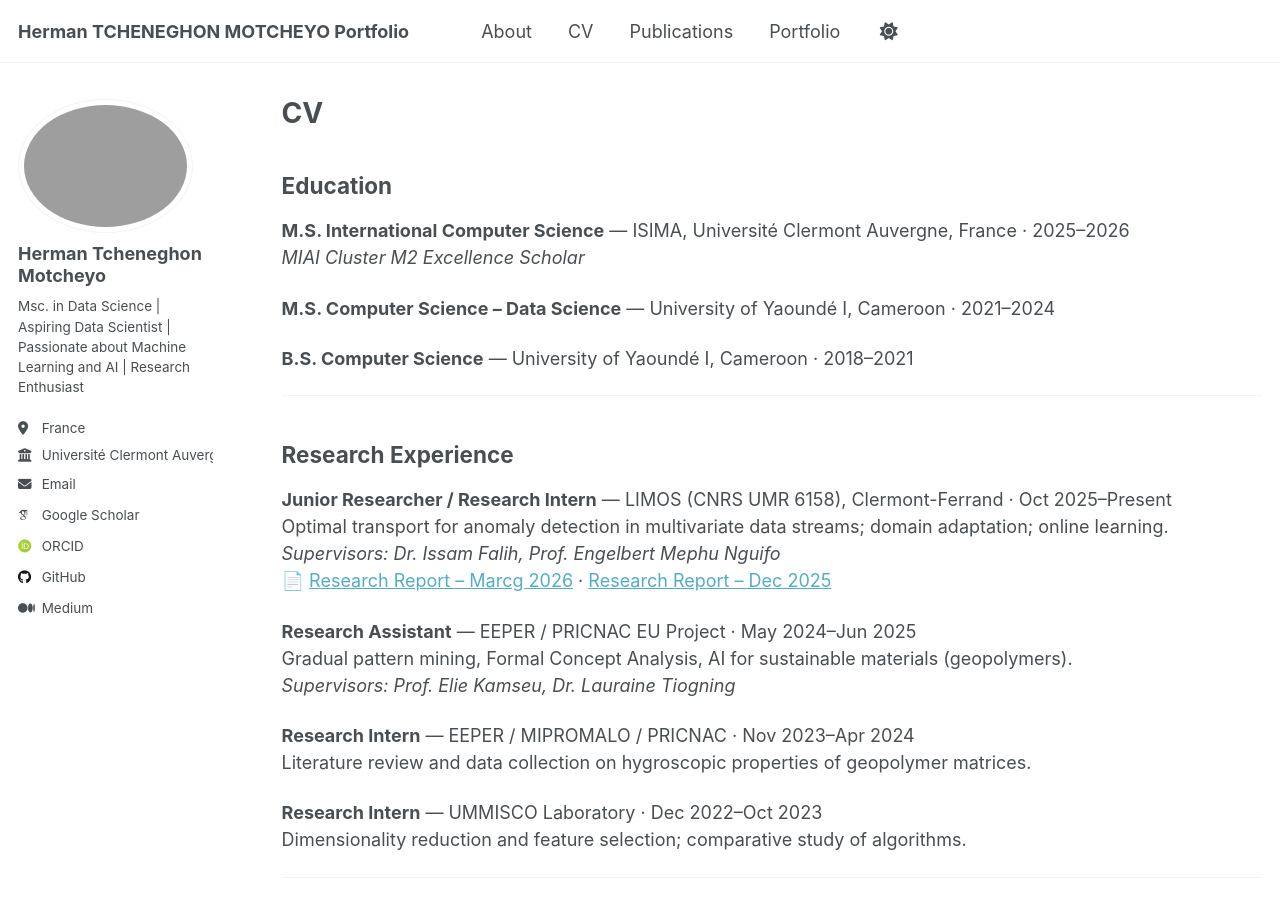
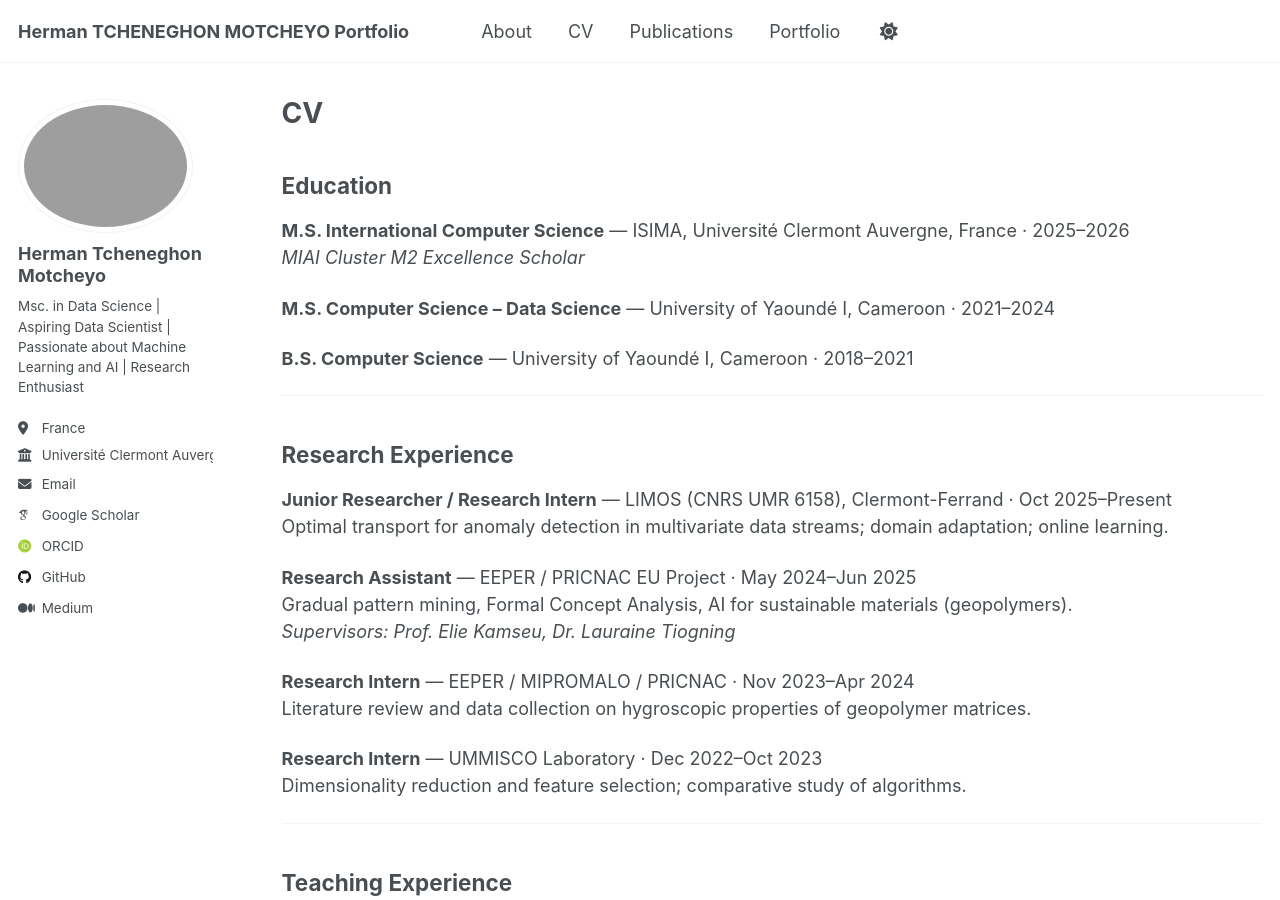
Before and after one commit to Herman-Motcheyo/Herman-Motcheyo.github.io, a Jekyll site: the page built from _pages/cv.md, in a window 1280 px wide and 900 px high. Built offline with Jekyll 4.4.1, drawn with Linux system fonts in a browser that asks for light colours; some web fonts are replaced; a script that is not in the unit is left out.

Commit message:
update cv

```diff
--- a/_pages/cv.md
+++ b/_pages/cv.md
@@ -24,8 +24,7 @@ redirect_from:
 
 **Junior Researcher / Research Intern** — LIMOS (CNRS UMR 6158), Clermont-Ferrand · Oct 2025–Present
 Optimal transport for anomaly detection in multivariate data streams; domain adaptation; online learning.
-*Supervisors: Dr. Issam Falih, Prof. Engelbert Mephu Nguifo*
-📄 [Research Report – Marcg 2026](https://drive.google.com/file/d/1lSJHm2kWc6zDTdiiXI9KQewwc2DnNyi1/view?usp=sharing) · [Research Report – Dec 2025](https://drive.google.com/file/d/12vUm_XQvD6MKbABsk6v5ThXqarhsjOu1/view?usp=sharing)
+
 
 **Research Assistant** — EEPER / PRICNAC EU Project · May 2024–Jun 2025
 Gradual pattern mining, Formal Concept Analysis, AI for sustainable materials (geopolymers).
```
